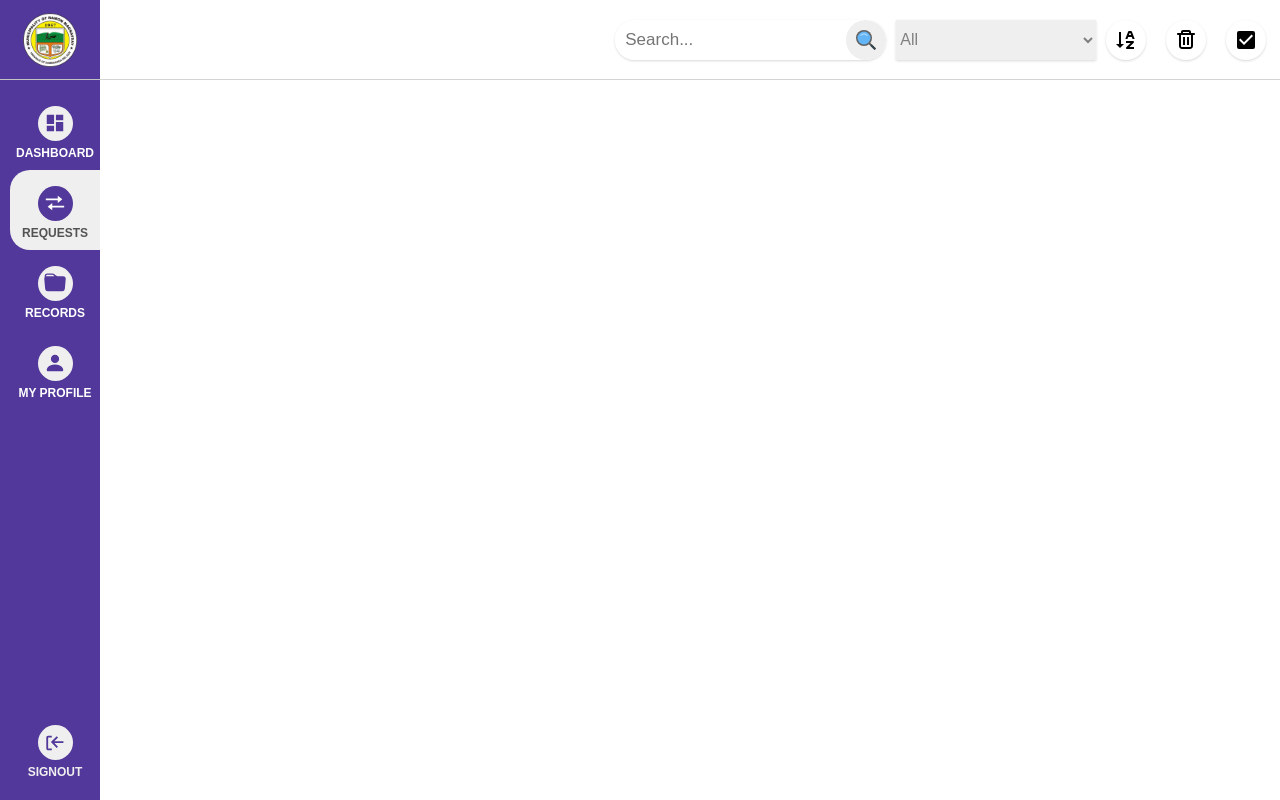
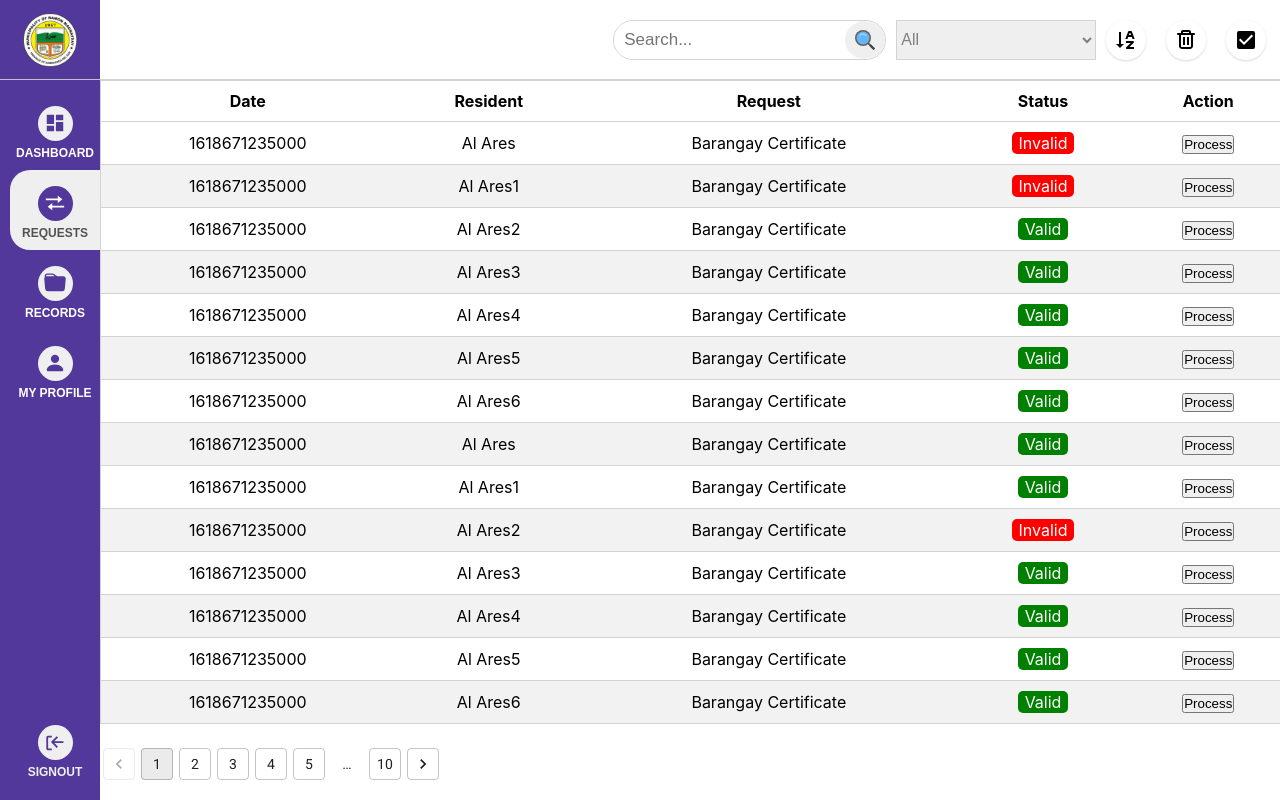
Before and after one commit to alnstien/BMS-frontend, a React (Create React App) app: page /transaction in a window 1280 px wide. Built offline with nearby package versions, Linux system fonts and the light colour scheme.

Commit message:
committed

```diff
--- a/package.json
+++ b/package.json
@@ -5,6 +5,7 @@
   "dependencies": {
     "@material-ui/core": "^4.11.3",
     "@material-ui/data-grid": "^4.0.0-alpha.27",
+    "@material-ui/lab": "^4.0.0-alpha.58",
     "@testing-library/jest-dom": "^5.11.10",
     "@testing-library/react": "^11.2.6",
     "@testing-library/user-event": "^12.8.3",
--- a/src/components/transaction/index.js
+++ b/src/components/transaction/index.js
@@ -6,7 +6,7 @@ import {FcSearch} from 'react-icons/fc'
 import {BiSortAZ,BiSortZA} from 'react-icons/bi'
 import {CgMenuLeft,CgTrash} from 'react-icons/cg'
 import {MdClose,MdCheckBox,MdIndeterminateCheckBox} from 'react-icons/md'
-
+import Pagination from '@material-ui/lab/Pagination';
     //icons
     const ascIcon = <BiSortAZ size={24} />
     const descIcon = <BiSortZA size={24} />
@@ -35,8 +35,57 @@ function Button({status,fnc,icon1,icon2,style}){
     )
 }
 
+function ListItem({status,request}){
+
+    return(
+        <>
+            <tr className="tb-tr">
+                {
+                     status ?
+                        <td>
+                            <input
+                                className="req-check"
+                                type="checkbox"
+                                value={request.id}
+                            />
+                        </td>
+                    :null
+                }
+                <td>{request.date}</td>
+                <td>{request.name}</td>
+                <td>{request.request}</td>
+                <td>
+                    <div className="request-status-cc">
+                        <p
+                            style={{background: request.status==='Valid' ? 'green' :'red' }}
+                        >{request.status}</p>
+                    </div>
+                </td>
+                <td>
+                    <button>Process</button>
+                </td>
+            </tr>
+        </>
+    )
+}
 
 
+const data=[
+    {id:1,date: Date.now(),name: 'Al Ares', request:'Barangay Certificate',status:'Invalid'},
+    {id:2,date: Date.now(),name: 'Al Ares1', request:'Barangay Certificate',status:'Invalid'},
+    {id:3,date: Date.now(),name: 'Al Ares2', request:'Barangay Certificate',status:'Valid'},
+    {id:4,date: Date.now(),name: 'Al Ares3', request:'Barangay Certificate',status:'Valid'},
+    {id:5,date: Date.now(),name: 'Al Ares4', request:'Barangay Certificate',status:'Valid'},
+    {id:6,date: Date.now(),name: 'Al Ares5', request:'Barangay Certificate',status:'Valid'},
+    {id:7,date: Date.now(),name: 'Al Ares6', request:'Barangay Certificate',status:'Valid'},
+    {id:1,date: Date.now(),name: 'Al Ares', request:'Barangay Certificate',status:'Valid'},
+    {id:2,date: Date.now(),name: 'Al Ares1', request:'Barangay Certificate',status:'Valid'},
+    {id:3,date: Date.now(),name: 'Al Ares2', request:'Barangay Certificate',status:'Invalid'},
+    {id:4,date: Date.now(),name: 'Al Ares3', request:'Barangay Certificate',status:'Valid'},
+    {id:5,date: Date.now(),name: 'Al Ares4', request:'Barangay Certificate',status:'Valid'},
+    {id:6,date: Date.now(),name: 'Al Ares5', request:'Barangay Certificate',status:'Valid'},
+    {id:7,date: Date.now(),name: 'Al Ares6', request:'Barangay Certificate',status:'Valid'},
+]
 
 export default function Transaction(props) {
     const [sortAsc,setSortAsc] = useState(false)
@@ -57,7 +106,6 @@ export default function Transaction(props) {
         setCheck(prevCheck=>!prevCheck)
 
     }
-
 
 
     return (
@@ -142,7 +190,42 @@ export default function Transaction(props) {
                                     </SimpleBar>
                             </div>
                             <div className="req-wrapper">
-
+                                <div className="requests">
+                                    <table className="req-table">
+                                        <thead className="t-head">
+                                           <tr>
+                                            {
+                                                check ?
+                                                <th>
+                                                    <input
+                                                        type="checkbox"
+                                                        className="req-check"
+                                                    />
+                                                </th>
+                                                :null
+                                            }
+                                                <th>Date</th>
+                                                <th>Resident</th>
+                                                <th>Request</th>
+                                                <th>Status</th>
+                                                <th>Action</th>
+                                            </tr>
+                                        </thead>
+                                        <tbody className="t-body">
+                                         {
+                                             data.map(req=>{
+                                                 return <ListItem
+                                                    request={req}
+                                                    status={check}
+                                              />
+                                             })
+                                         }
+                                        </tbody>
+                                    </table>
+                                </div>
+                                <div className="requests-footer">
+                                    <Pagination count={10} variant="outlined" shape="rounded" />
+                                </div>
                             </div>
                         </div>
                     </div>
--- a/src/components/transaction/transaction.css
+++ b/src/components/transaction/transaction.css
@@ -11,6 +11,7 @@
     position: relative;
     background: #fff;
 }
+
 .mynav{
     height: 10vh;
     width: 100%;
@@ -126,9 +127,9 @@
     color: gray;
     outline: none;
     font-size: 16px;
-    /* border: 1px solid lightgray; */
-    --tw-shadow: 0 1px 3px 0 rgba(0, 0, 0, 0.1), 0 1px 2px 0 rgba(0, 0, 0, 0.06);
-    box-shadow: var(--tw-ring-offset-shadow, 0 0 #0000), var(--tw-ring-shadow, 0 0 #0000), var(--tw-shadow)
+    border: 1px solid lightgray;
+    /* --tw-shadow: 0 1px 3px 0 rgba(0, 0, 0, 0.1), 0 1px 2px 0 rgba(0, 0, 0, 0.06);
+    box-shadow: var(--tw-ring-offset-shadow, 0 0 #0000), var(--tw-ring-shadow, 0 0 #0000), var(--tw-shadow) */
 }
 
 .cat-search{
@@ -139,8 +140,9 @@
     border-radius: 20px;
     overflow: hidden;
     position: relative;
-    --tw-shadow: 0 1px 3px 0 rgba(0, 0, 0, 0.1), 0 1px 2px 0 rgba(0, 0, 0, 0.06);
-    box-shadow: var(--tw-ring-offset-shadow, 0 0 #0000), var(--tw-ring-shadow, 0 0 #0000), var(--tw-shadow)
+    /* --tw-shadow: 0 1px 3px 0 rgba(0, 0, 0, 0.1), 0 1px 2px 0 rgba(0, 0, 0, 0.06);
+    box-shadow: var(--tw-ring-offset-shadow, 0 0 #0000), var(--tw-ring-shadow, 0 0 #0000), var(--tw-shadow) */
+    border: 1px solid lightgray;
 }
 
 .cat-search input{
@@ -161,7 +163,69 @@
     outline: none;
     cursor: pointer;
 }
-
+.requests{
+    height: 90%;
+    width: 100%;
+    display: flex;
+    position: relative;
+    flex-direction: column;
+    overflow: auto;
+}
+.requests-footer{
+    height: 10%;
+    /* background: red; */
+    display: flex;
+    align-items: center;
+}
+.req-table{
+    position: relative;
+    width: 100%;
+    text-align: center;
+    border-collapse: collapse;
+    border: 1px solid lightgray;
+    overflow: auto;
+}
+.request-status-cc{
+    display: flex;
+    align-items: center;
+    justify-content: center;
+}
+.request-status-cc p{
+    background: green;
+    padding: 1px 7px;
+    color: #fff;
+    border-radius: 5px;
+}
+.t-head{
+    /* background:rgba(0,0,0,0.2); */
+    position: sticky;
+    border-bottom: 1px solid lightgray;
+    top: 0;
+    padding: 10px;
+    /* border: 1px solid lightgray; */
+}
+.t-head tr th{
+    padding: 10px;;
+}
+.t-body{
+    background:#fff;
+}
+.tb-tr{
+    border-bottom: 1px solid lightgray;
+}
+.tb-tr:nth-child(even){
+    background: rgba(0,0,0,0.05);
+}
+.tb-tr:hover{
+    background: rgba(0,0,0,0.02);
+}
+.req-check{
+    height: 20px;
+    width: 20px;
+}
+.t-body tr td{
+   padding: 10px;
+}
 @media screen and (max-width:700px){
     .mynav{
         padding-right:10px ;
```
Also changed, not shown: 1 other file (tests, documents, lock files or other folders).
